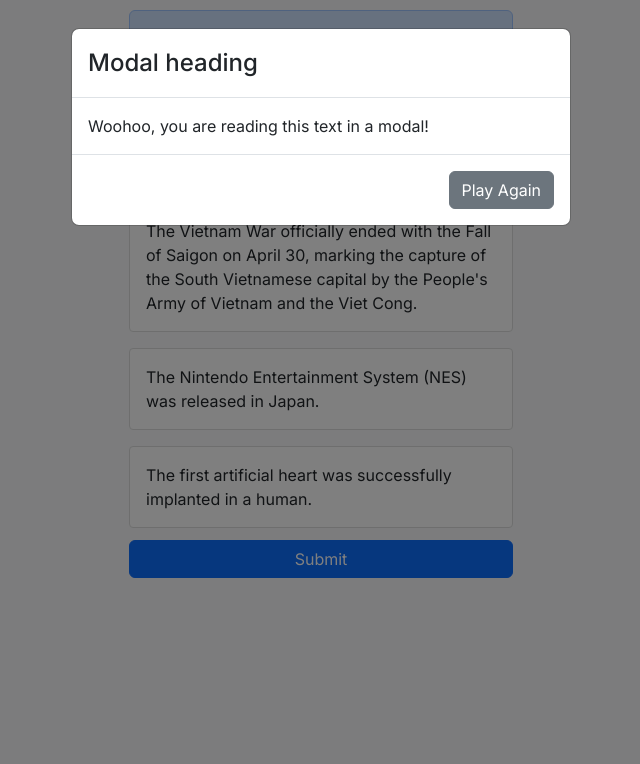
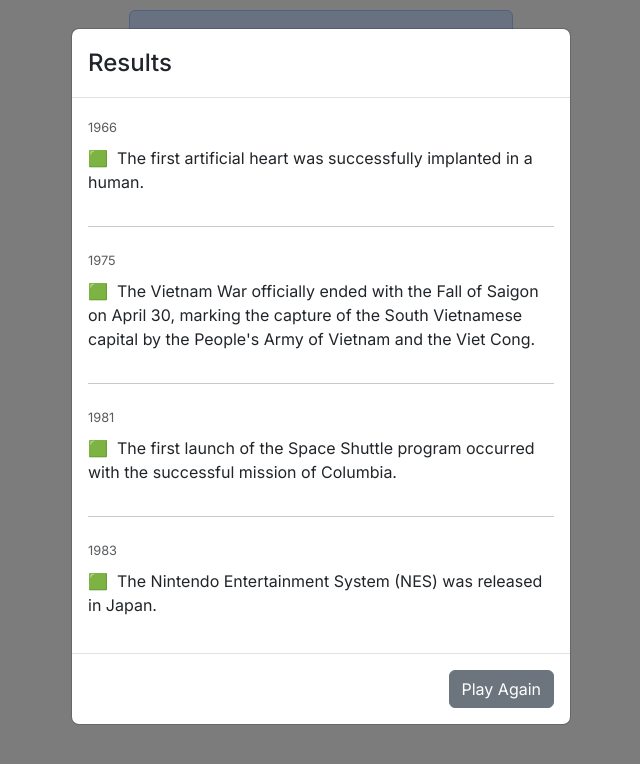
Before and after one commit to SeanPlusPlus/four-green-squares, a Next.js app: page / in a window 1280 px wide. Both pictures are taken after a click on the button "Submit". Shown: the top 764 px of the page, without its empty margins (319-959 px from the left). Built offline with nearby package versions, Linux system fonts and the light colour scheme.

Commit message:
main: game play

```diff
--- a/app/App.jsx
+++ b/app/App.jsx
@@ -48,8 +48,13 @@ const SortableItem = ({ id }) => {
   );
 };
 
+function sortByYear(eventsArray) {
+  return eventsArray.sort((a, b) => a.year - b.year);
+}
+
 const SortableVerticalList = (props) => {
-  const [items, setItems] = React.useState(props.data.map((el) => el.text));
+  const [events] = useState(sortByYear(props.data))
+  const [items, setItems] = useState(props.data.map((el) => el.text));
   const [showModal, setShowModal] = useState(false);
 
   const sensors = useSensors(
@@ -74,7 +79,7 @@ const SortableVerticalList = (props) => {
 
   const handleSubmit = () => {
     console.log('* items', items)
-    console.log('* data', props.data)
+    console.log('* events', events)
     setShowModal(true)
   }
 
@@ -102,9 +107,46 @@ const SortableVerticalList = (props) => {
 
       <Modal show={showModal}>
         <Modal.Header>
-          <Modal.Title>Modal heading</Modal.Title>
+          <Modal.Title>Results</Modal.Title>
         </Modal.Header>
-        <Modal.Body>Woohoo, you are reading this text in a modal!</Modal.Body>
+        <Modal.Body>
+          <ul>
+            {events.map((el, i) => (
+              <li key={el.text} className='result'>
+                <p className='text-muted mb-2'>
+                  <small>
+                    {el.year}
+                  </small>
+                </p>
+                {el.text === items[i] && (
+                  <span>
+                    🟩 &nbsp;
+                  </span>
+                )}
+                {el.text !== items[i] && (
+                  <span>
+                    ❌ &nbsp;
+                  </span>
+                )}
+                <span>
+                  {el.text}
+                </span>
+                <div>
+                {el.text !== items[i] && (
+                  <p className='text-muted float-right'>
+                    <small>
+                      (Your guess: { items.indexOf(el.text) + 1 })
+                    </small>
+                  </p>
+                )}
+                </div>
+                { i !== 3 && (
+                  <hr className='mt-8' />
+                )}
+              </li>
+            ))}
+          </ul>
+        </Modal.Body>
         <Modal.Footer>
           <Button variant="secondary" onClick={handleRefresh}>
             Play Again
--- a/app/api/data/route.ts
+++ b/app/api/data/route.ts
@@ -36,6 +36,7 @@ export async function GET() {
   ]
 
   return NextResponse.json({
-    events: shuffleArray(events)
+    // events: shuffleArray(events)
+    events,
   })
 }
--- a/app/globals.css
+++ b/app/globals.css
@@ -32,3 +32,7 @@ body {
 .no-bottom-padding-margin {
   margin-bottom: 0 !important;
 }
+
+.result {
+  margin-bottom: 20px;
+}
```
